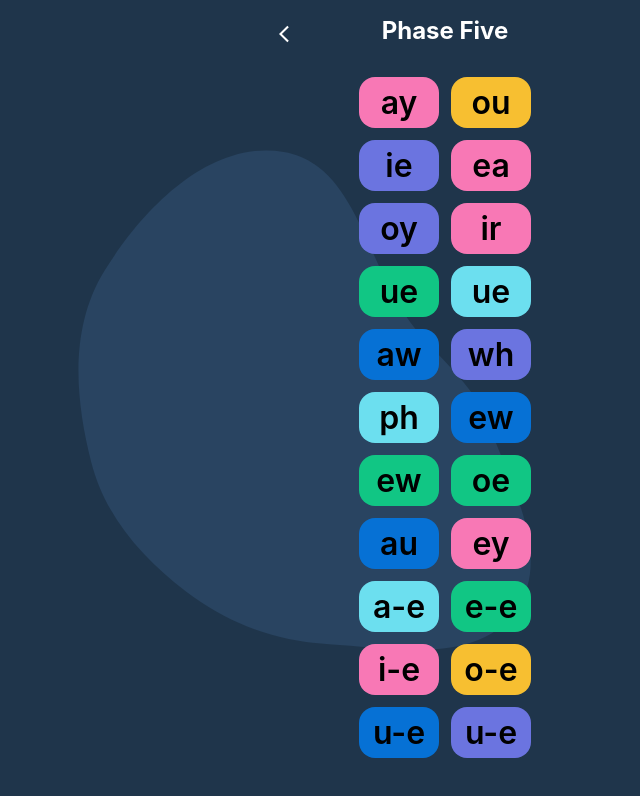
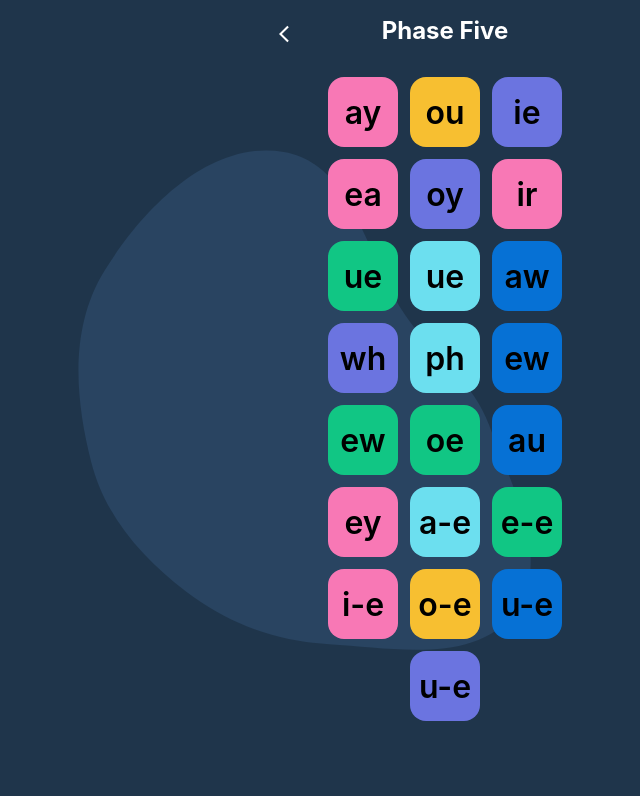
Before and after one commit to hellodeborahuk/buzzphonics, a React (Create React App) app: page /phaseFive in a window 1280 px wide. Shown: the top 796 px of the page, without its empty margins (195-835 px from the left). Built offline with nearby package versions, Linux system fonts and the light colour scheme.

Commit message:
Update css for squares

```diff
--- a/src/App.css
+++ b/src/App.css
@@ -94,7 +94,7 @@ header {
 }
 
 
-.phase-two:hover, .phase-three:hover, phase-five:hover, .quiz-button:hover  {
+.phase-two:hover, .phase-three:hover, .phase-five:hover, .quiz-button:hover  {
   transform: scale(1.1);
 }
 
@@ -134,7 +134,7 @@ header {
   align-items: center;
   margin: 2em auto;
   gap: 0.75em;
-  width: 200px;
+  width: 250px;
   padding-bottom: 2em;
 }
 
@@ -143,10 +143,12 @@ header {
   background-color: var(--pink);
   border-radius: 16px;
   width: 28%;
+  aspect-ratio: 1/1;
   display: flex;
   justify-content: center;
+  flex-direction: column;
   margin: 0;
-  padding:  6px 10px;
+  padding:  6px;
   cursor: pointer;
 }
 
@@ -161,9 +163,6 @@ header {
   padding: 6px 0;
 }
 
-.sound-p5 {
-  width: 40%;
-}
 
 footer {
   font-size: 0.8rem;
```
